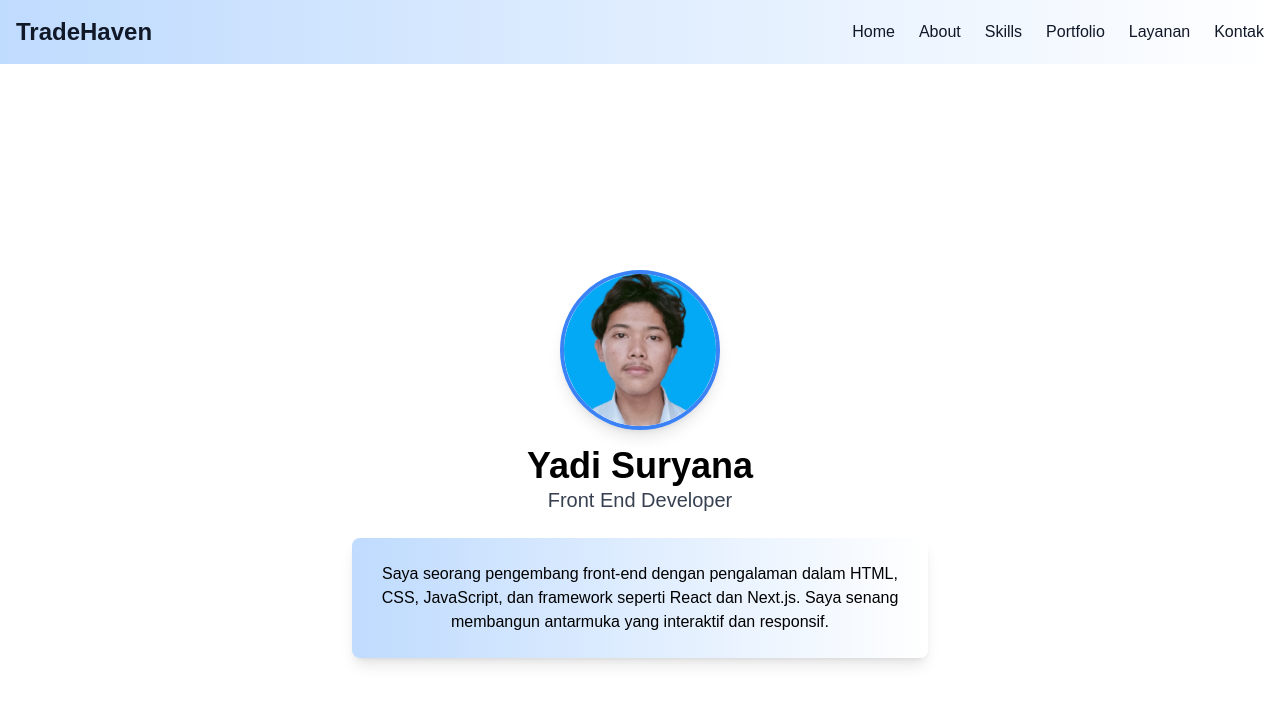
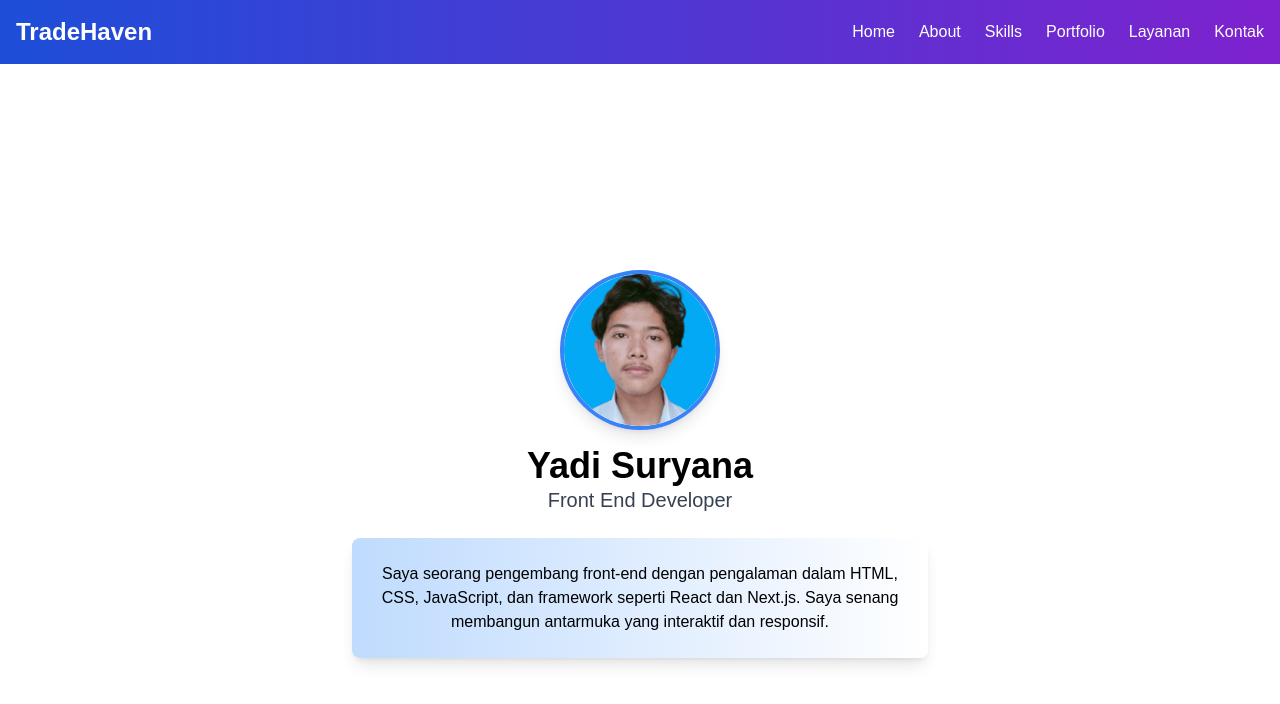
Before and after one commit to Yadisuryana/cvfrm, a Next.js app: page / in a window 1280 px wide. Shown: the top 704 px of the page. Built offline with nearby package versions, Linux system fonts and the light colour scheme.

Commit message:
Update Navbar.js

```diff
--- a/app/Navbar.js
+++ b/app/Navbar.js
@@ -8,11 +8,11 @@ const Navbar = () => {
   const [menuOpen, setMenuOpen] = useState(false);
 
   return (
-    <nav className="bg-gradient-to-r from-blue-200 to-white text-gray-900 p-4 shadow-lg">
+    <nav className="bg-gradient-to-r from-blue-700 to-purple-700 text-white p-4 shadow-lg">
       <div className="container mx-auto flex justify-between items-center">
         {/* Logo */}
         <div className="text-2xl font-bold">
-          <Link href="/latihan5" className="hover:text-blue-600 transition">
+          <Link href="/" className="hover:text-blue-300 transition">
             TradeHaven
           </Link>
         </div>
@@ -20,14 +20,14 @@ const Navbar = () => {
         {/* Menu Desktop */}
         <ul className="hidden md:flex space-x-6">
           <li>
-            <Link href="/latihan5" className="hover:text-blue-600 transition">
+            <Link href="/" className="hover:text-blue-300 transition">
               Home
             </Link>
           </li>
-          {["About", "Skills", "Portfolio", "Layanan", "Kontak"].map((item) => (
+          {["about", "skills", "portfolio", "layanan", "kontak"].map((item) => (
             <li key={item}>
-              <Link href={`/latihan5/${item.toLowerCase()}`} className="hover:text-blue-600 transition">
-                {item}
+              <Link href={`/${item}`} className="hover:text-blue-300 transition">
+                {item.charAt(0).toUpperCase() + item.slice(1)}
               </Link>
             </li>
           ))}
@@ -35,23 +35,23 @@ const Navbar = () => {
 
         {/* Toggle Button */}
         <button onClick={() => setMenuOpen(!menuOpen)} className="md:hidden focus:outline-none">
-          {menuOpen ? <X size={28} className="text-gray-900" /> : <Menu size={28} className="text-gray-900" />}
+          {menuOpen ? <X size={28} /> : <Menu size={28} />}
         </button>
       </div>
 
       {/* Menu Mobile */}
       {menuOpen && (
-        <div className="md:hidden mt-4 bg-gradient-to-r from-blue-100 to-white p-4 shadow-lg transition-all duration-300">
+        <div className="md:hidden mt-4 bg-gradient-to-r from-blue-600 to-purple-600 p-4 rounded-lg shadow-lg">
           <ul className="flex flex-col space-y-4">
             <li>
-              <Link href="/latihan5" className="block p-2 hover:bg-blue-300 rounded-lg transition">
+              <Link href="/" className="block p-2 hover:bg-blue-500 rounded-lg transition" onClick={() => setMenuOpen(false)}>
                 Home
               </Link>
             </li>
-            {["About", "Skills", "Portfolio", "Layanan", "Kontak"].map((item) => (
+            {["about", "skills", "portfolio", "layanan", "kontak"].map((item) => (
               <li key={item}>
-                <Link href={`/latihan5/${item.toLowerCase()}`} className="block p-2 hover:bg-blue-300 rounded-lg transition">
-                  {item}
+                <Link href={`/${item}`} className="block p-2 hover:bg-blue-500 rounded-lg transition" onClick={() => setMenuOpen(false)}>
+                  {item.charAt(0).toUpperCase() + item.slice(1)}
                 </Link>
               </li>
             ))}
```
